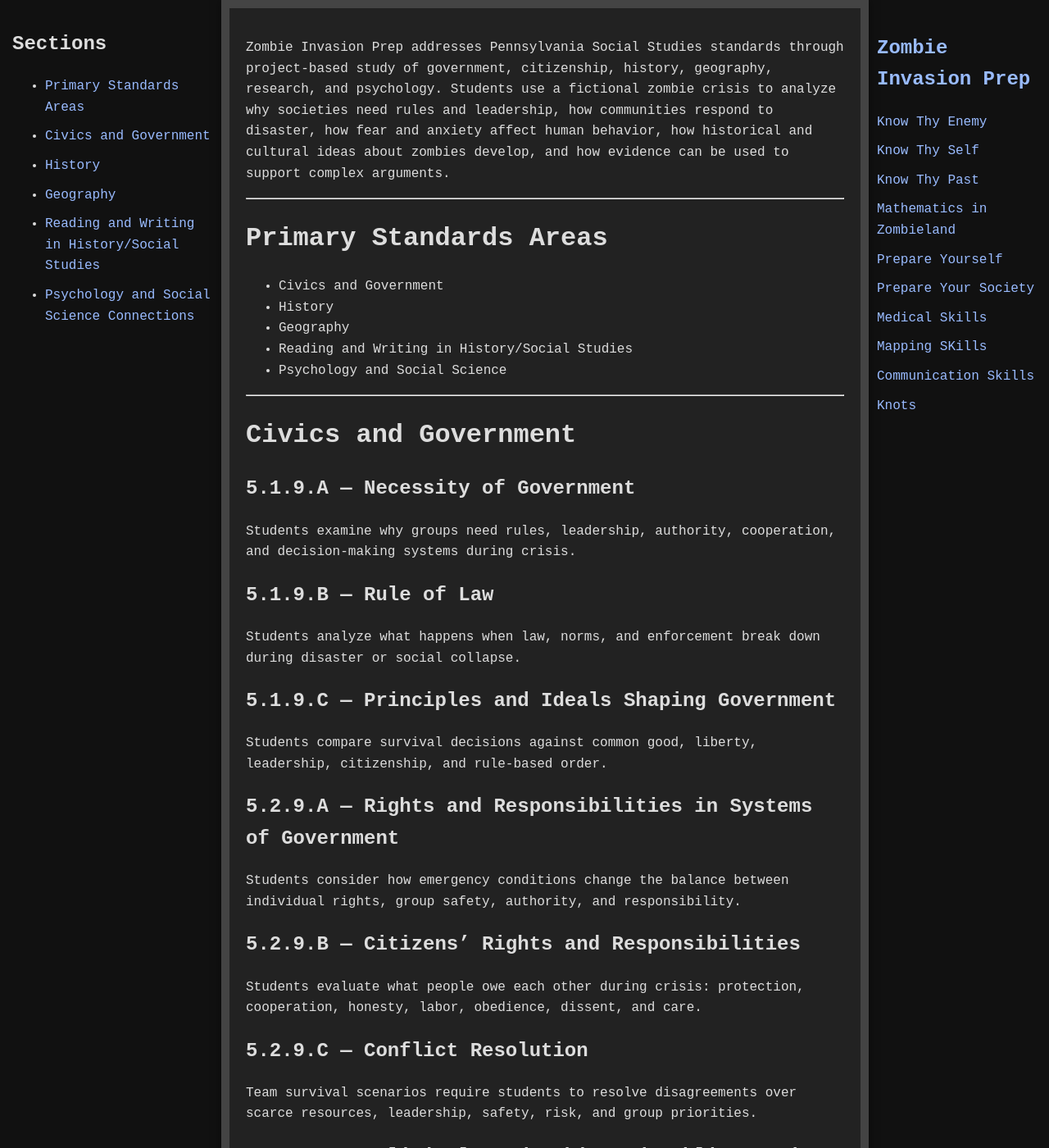
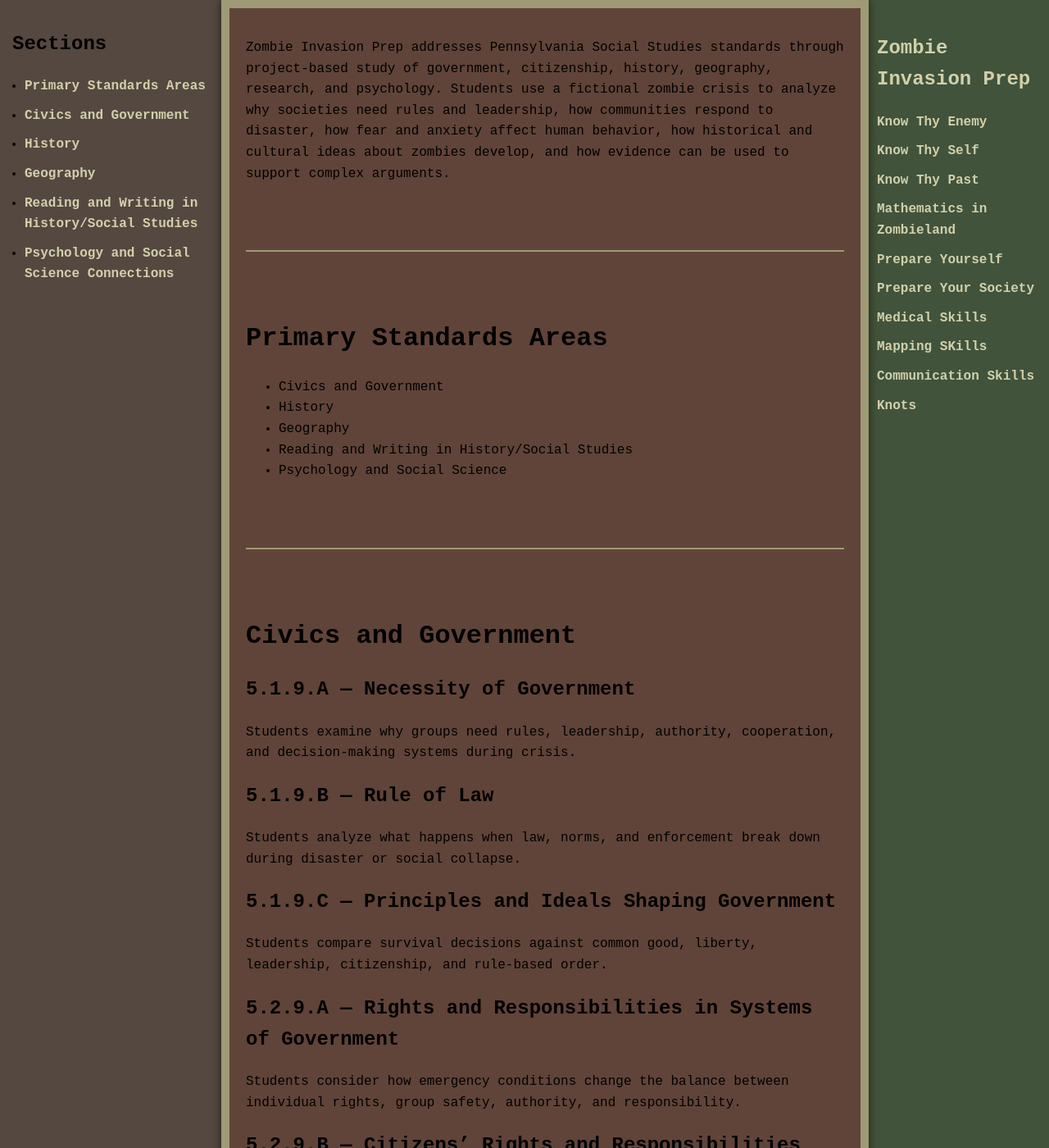
Before and after one commit to jboyce1/ZombieInvasionPrep, a Jekyll site: the page built from index.md, in a window 1280 px wide and 1400 px high. Shown: the whole window at 82% size. Built offline with Jekyll 4.4.1, drawn with Linux system fonts in a browser that asks for light colours.

Commit message:
Update styles.css

````diff
--- a/assets/css/styles.css
+++ b/assets/css/styles.css
@@ -1,25 +1,51 @@
-/* General Styling */
+/* =========================================================
+Army Camo Palette
+========================================================= */
+:root {
+--camo-brown: #604439;
+--camo-tan: #9e9a75;
+--camo-night: #1c222e;
+--camo-green: #41533b;
+--camo-charcoal: #554840;
+
+```
+--text-main: #f0ead6;
+--text-muted: #d8d0aa;
+--link-main: #d2d0aa;
+--link-hover: #ffffff;
+
+--border-main: #9e9a75;
+--shadow-main: rgba(0, 0, 0, 0.6);
+```
+
+}
+
+/* =========================================================
+General Styling
+========================================================= */
 body {
 font-family: 'Courier New', Courier, monospace;
-    background-color: #333; /* Dark background */
-    color: #fff; /* White text */
+background-color: var(--camo-night);
+color: var(--text-main);
 margin: 0;
 padding: 0;
 line-height: 1.6;
 }
 
-/* Right-side fixed navigation bar */
+/* =========================================================
+Right-side fixed navigation bar
+========================================================= */
 nav {
 position: fixed;
 right: 0;
 top: 0;
 width: 200px;
 height: 100vh;
-    background-color: #111; /* Dark background for nav */
-    color: #fff;
+background-color: var(--camo-green);
+color: var(--text-main);
 padding: 20px 10px;
-    overflow-y: auto; /* Allows scrolling within the navigation bar if needed */
-    box-shadow: -2px 0 5px rgba(0, 0, 0, 0.5);
+overflow-y: auto;
+box-shadow: -2px 0 5px var(--shadow-main);
 }
 
 /* Header inside the navigation bar */
@@ -30,51 +56,129 @@ nav h1 {
 
 /* Styling links in navigation */
 nav a {
-    color: #9bf; /* Light blue links */
+color: var(--link-main);
 text-decoration: none;
 display: block;
 margin-bottom: 10px;
+font-weight: bold;
 }
 
 nav a:hover {
-    color: #ddf;
+color: var(--link-hover);
+text-decoration: underline;
 }
 
-/* Main Content */
+/* =========================================================
+Main Content
+========================================================= */
 .main-content {
-    margin-left: 270px; /* Push content to avoid left nav overlap */
-    margin-right: 220px; /* Account for right nav */
+margin-left: 270px;
+margin-right: 220px;
 position: relative;
-    background-color: #222; /* Match page background */
+background-color: var(--camo-brown);
 z-index: 100;
 padding: 20px;
-    max-width: calc(100% - 490px); /* Adjust width dynamically */
+max-width: calc(100% - 490px);
 min-height: 100vh;
-    border: 10px solid #444;
-    box-shadow: 0 0 10px rgba(0, 0, 0, 0.5);
+border: 10px solid var(--camo-tan);
+box-shadow: 0 0 10px var(--shadow-main);
 }
 
-/* Ensure the left nav stays below the main content */
+/* =========================================================
+Left-side Table of Contents Navigation
+========================================================= */
 #left-nav {
 position: fixed;
 left: 0;
 top: 0;
 width: 250px;
 height: 100vh;
-    background: #111;
-    color: white;
+background: var(--camo-charcoal);
+color: var(--text-main);
 padding: 15px;
 overflow-y: auto;
-    border-right: 10px solid #444;
-    z-index: 50; /* Behind main content */
+border-right: 10px solid var(--camo-tan);
+z-index: 50;
 }
 
-/* Improve readability of text */
-p, li, h1, h2, h3, h4, h5, h6 {
-    color: #ddd; /* Light grey for better readability */
+#left-nav h2 {
+color: var(--text-main);
 }
 
-/* Walkthrough Section */
+#toc {
+padding-left: 15px;
+}
+
+#toc li {
+margin-bottom: 8px;
+}
+
+#toc a {
+color: var(--link-main);
+text-decoration: none;
+}
+
+#toc a:hover {
+color: var(--link-hover);
+text-decoration: underline;
+}
+
+#toc a.active {
+color: var(--link-hover);
+border-left: 4px solid var(--camo-tan);
+padding-left: 6px;
+}
+
+/* =========================================================
+Text Readability
+========================================================= */
+p, li, h1, h2, h3, h4, h5, h6 {
+color: var(--text-main);
+}
+
+small, blockquote {
+color: var(--text-muted);
+}
+
+blockquote {
+border-left: 4px solid var(--camo-tan);
+padding-left: 15px;
+margin-left: 0;
+}
+
+/* =========================================================
+Global hyperlink color settings
+========================================================= */
+a, a:visited, a:active {
+color: var(--link-main);
+text-decoration: none;
+font-weight: bold;
+}
+
+a:hover {
+color: var(--link-hover);
+text-decoration: underline;
+}
+
+/* =========================================================
+Horizontal Rules / Section Breaks
+========================================================= */
+.main-content hr {
+margin: 80px 0;
+border: 0;
+border-top: 2px solid var(--camo-tan);
+}
+
+/* Optional class if you want a named divider */
+.section-break {
+margin: 80px 0;
+border: 0;
+border-top: 2px solid var(--camo-tan);
+}
+
+/* =========================================================
+Walkthrough Section
+========================================================= */
 .walkthrough-container {
 display: flex;
 flex-wrap: wrap;
@@ -91,40 +195,61 @@ p, li, h1, h2, h3, h4, h5, h6 {
 width: 100%;
 height: auto;
 }
-/* Global hyperlink color settings */
-a, a:visited, a:hover, a:active {
-    color: #9bf; /* Light blue for all links */
-    text-decoration: none; /* Removes underline */
+
+/* =========================================================
+Images and Embeds
+========================================================= */
+.main-content img {
+max-width: 100%;
+height: auto;
 }
 
-/* Make hover effect slightly brighter */
-a:hover {
-    color: #ddf; /* Lighter blue on hover */
+.main-content iframe {
+max-width: 100%;
 }
-        /* ===== Scrollable Code Block Styling ===== */
+
+/* Useful wrapper for PDF or webpage embeds */
+.embed-box {
+width: 100%;
+height: 750px;
+border: 2px solid var(--camo-tan);
+overflow: hidden;
+margin: 20px 0;
+background-color: var(--camo-night);
+}
+
+.embed-box iframe {
+width: 100%;
+height: 100%;
+border: none;
+}
+
+/* =========================================================
+Scrollable Code Block Styling
+========================================================= */
 .scroll-box {
-        background-color: #1e1e1e; /* Dark background for contrast */
-        color: #9bf; /* Light blue text */
+background-color: var(--camo-night);
+color: var(--text-main);
 padding: 10px;
 margin: 10px 0;
-        border: 1px solid #444;
+border: 1px solid var(--camo-tan);
 border-radius: 5px;
 font-family: 'Courier New', Courier, monospace;
 font-size: 14px;
-        overflow-x: auto; /* Enables horizontal scrolling */
-        max-width: 100%; /* Prevents bleeding */
-        white-space: pre-wrap; /* Wraps lines properly */
-        word-wrap: break-word; /* Breaks long words to prevent overflow */
+overflow-x: auto;
+max-width: 100%;
+white-space: pre-wrap;
+word-wrap: break-word;
 display: block;
 }
 
 .terminal {
-        background-color: #0c0c0c;              /* True terminal black */
-        color: #d4d4d4;                         /* Neutral terminal text */
+background-color: var(--camo-night);
+color: var(--text-main);
 padding: 10px;
 margin: 10px 0;
 border-radius: 5px;
-        border: 1px solid #333;
+border: 1px solid var(--camo-tan);
 font-family: Consolas, "Courier New", monospace;
 font-size: 14px;
 line-height: 1.4;
@@ -135,6 +260,23 @@ a:hover {
 box-shadow: 0 4px 12px rgba(0,0,0,0.4);
 }
 
+/* Code blocks created by Markdown */
+pre {
+background-color: var(--camo-night);
+color: var(--text-main);
+padding: 10px;
+border: 1px solid var(--camo-tan);
+border-radius: 5px;
+overflow-x: auto;
+}
+
+code {
+color: var(--text-muted);
+}
+
+/* =========================================================
+Vertical Spacing Helpers
+========================================================= */
 .gap-small,
 .gap-medium,
 .gap-large {
@@ -155,7 +297,82 @@ a:hover {
 min-height: 360px;
 }
 
-/* Mobile Styles */
+/* =========================================================
+Table Styling
+========================================================= */
+.main-content table {
+width: 100%;
+border-collapse: collapse;
+margin: 25px 0;
+background-color: var(--camo-charcoal);
+border: 2px solid var(--camo-tan);
+}
+
+.main-content th,
+.main-content td {
+border: 1px solid var(--camo-tan);
+padding: 12px 15px;
+text-align: left;
+vertical-align: top;
+}
+
+.main-content th {
+background-color: var(--camo-night);
+color: var(--text-main);
+font-weight: bold;
+}
+
+.main-content td {
+color: var(--text-main);
+}
+
+.main-content tr:nth-child(even) {
+background-color: var(--camo-green);
+}
+
+/* =========================================================
+Agenda List Styling
+========================================================= */
+.agenda-list {
+list-style-type: none;
+padding-left: 0;
+margin: 20px 0;
+}
+
+.agenda-list li {
+padding: 10px 12px;
+margin-bottom: 8px;
+background-color: var(--camo-charcoal);
+border-left: 4px solid var(--camo-tan);
+}
+
+.agenda-time {
+font-weight: bold;
+color: var(--text-main);
+}
+
+/* =========================================================
+Buttons / Link Cards
+========================================================= */
+.button-link {
+display: inline-block;
+margin: 8px 8px 8px 0;
+padding: 10px 14px;
+border: 1px solid var(--camo-tan);
+background: var(--camo-green);
+color: var(--link-hover);
+text-decoration: none;
+}
+
+.button-link:hover {
+background: var(--camo-charcoal);
+color: var(--link-hover);
+text-decoration: underline;
+}
+
+/* =========================================================
+Mobile Styles
+========================================================= */
 @media screen and (max-width: 768px) {
 /* Hide left-side TOC navigation */
 #left-nav {
@@ -165,12 +382,14 @@ a:hover {
 left: -9999px;
 }
 
+```
 /* Make main content full width */
 .main-content {
-        margin: 0 auto; /* Center content */
-        width: 90%; /* Provide some margin on small screens */
+    margin: 0 auto;
+    width: 90%;
     max-width: 100%;
     padding: 15px;
+    border-width: 6px;
 }
 
 /* Adjust right navigation */
@@ -183,9 +402,9 @@ a:hover {
     justify-content: center;
     align-items: center;
     padding: 10px;
-        background: #222;
-        box-shadow: 0 2px 5px rgba(0, 0, 0, 0.5);
-        overflow: hidden; /* Prevents excessive space usage */
+    background: var(--camo-green);
+    box-shadow: 0 2px 5px var(--shadow-main);
+    overflow: hidden;
 }
 
 /* Stack navigation links horizontally */
@@ -195,6 +414,30 @@ a:hover {
     font-size: 13px;
     margin: 4px;
     text-align: center;
-        white-space: nowrap; /* Prevents wrapping */
+    white-space: nowrap;
 }
+
+nav h1 {
+    width: 100%;
+    text-align: center;
+    margin-bottom: 10px;
 }
+
+.embed-box {
+    height: 600px;
+}
+
+.gap-small {
+    min-height: 45px;
+}
+
+.gap-medium {
+    min-height: 90px;
+}
+
+.gap-large {
+    min-height: 180px;
+}
+```
+
+}
````
Lines whose indentation alone changed are shown as unchanged.
